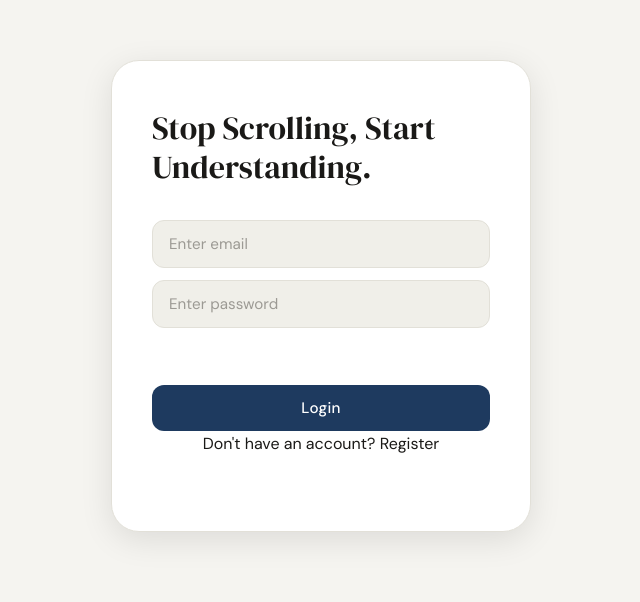
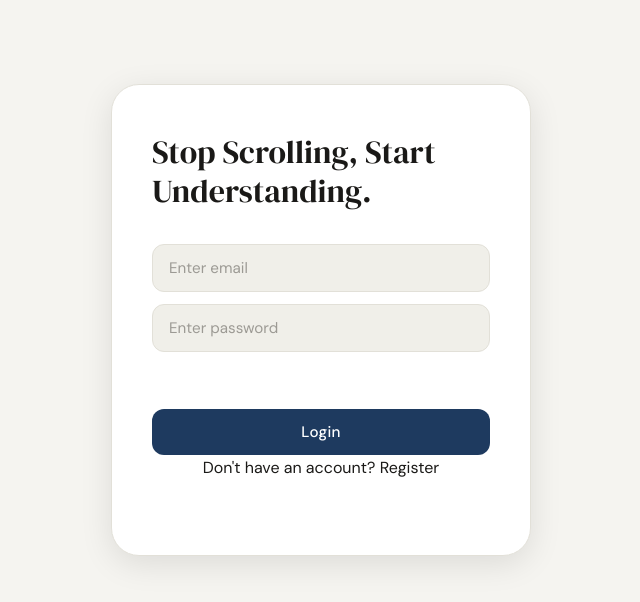
Before and after one commit to AadityaP12/Summarization-Web-App, a React (Vite) app in the folder frontend/: page / in a window 1280 px wide. Shown: the part 104-706 px from the top of the page, without its empty margins (319-959 px from the left). Built offline with nearby package versions, Linux system fonts and the light colour scheme; no server answers.

Commit message:
fix history page layout

```diff
--- a/frontend/src/App.css
+++ b/frontend/src/App.css
@@ -6,6 +6,7 @@
   justify-content: center;
   padding: 2rem 1rem;
   background: var(--bg);
+  padding-top: 5rem;
 }
 
 .logout-button {
--- a/frontend/src/components/History.css
+++ b/frontend/src/components/History.css
@@ -1,8 +1,9 @@
 .history-container {
   width: 100%;
-  max-width: 760px;
+  max-width: 900px;
   margin: 0 auto;
   animation: fadeUp 0.4s ease both;
+  padding: 2rem;
 }
 
 .history-title {
```
